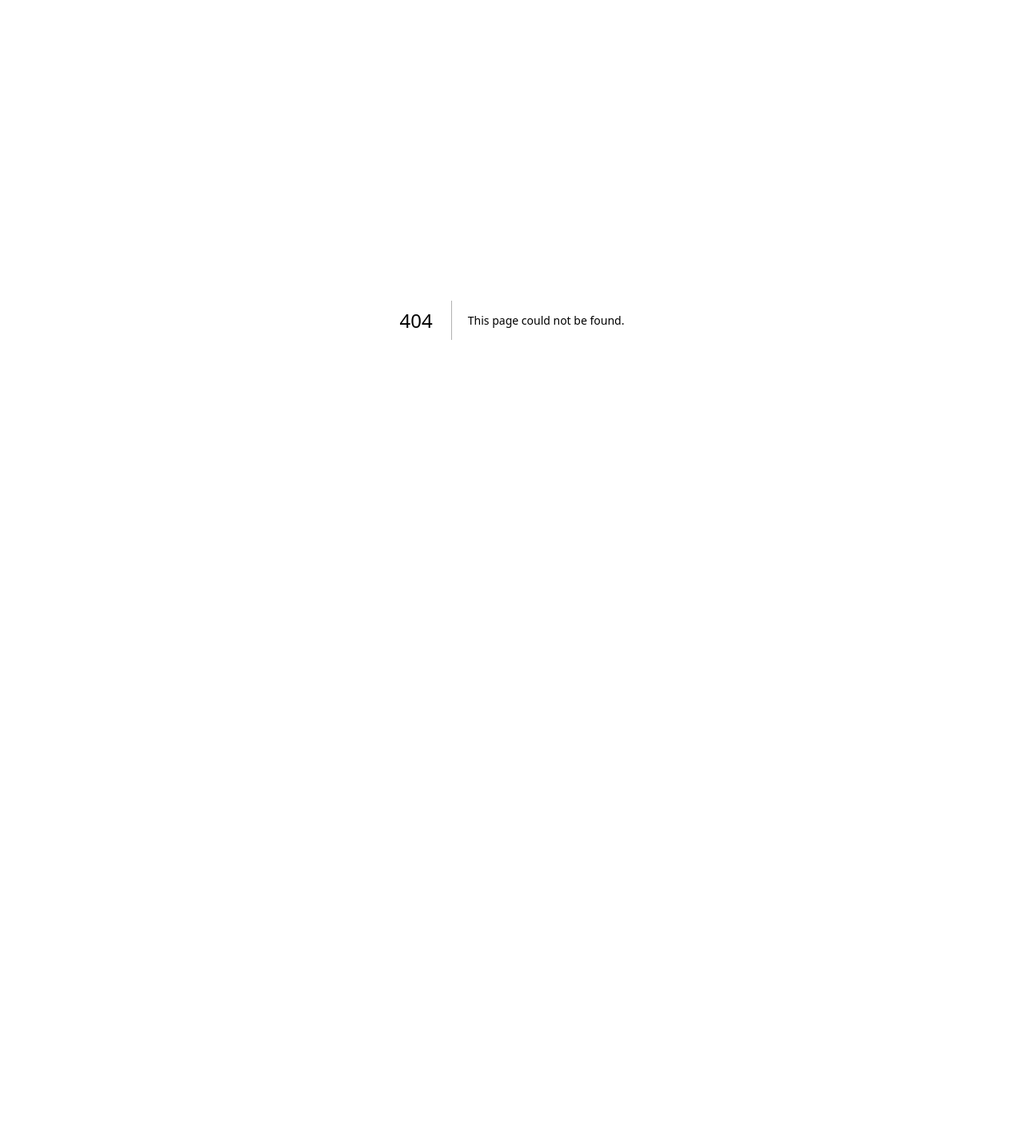
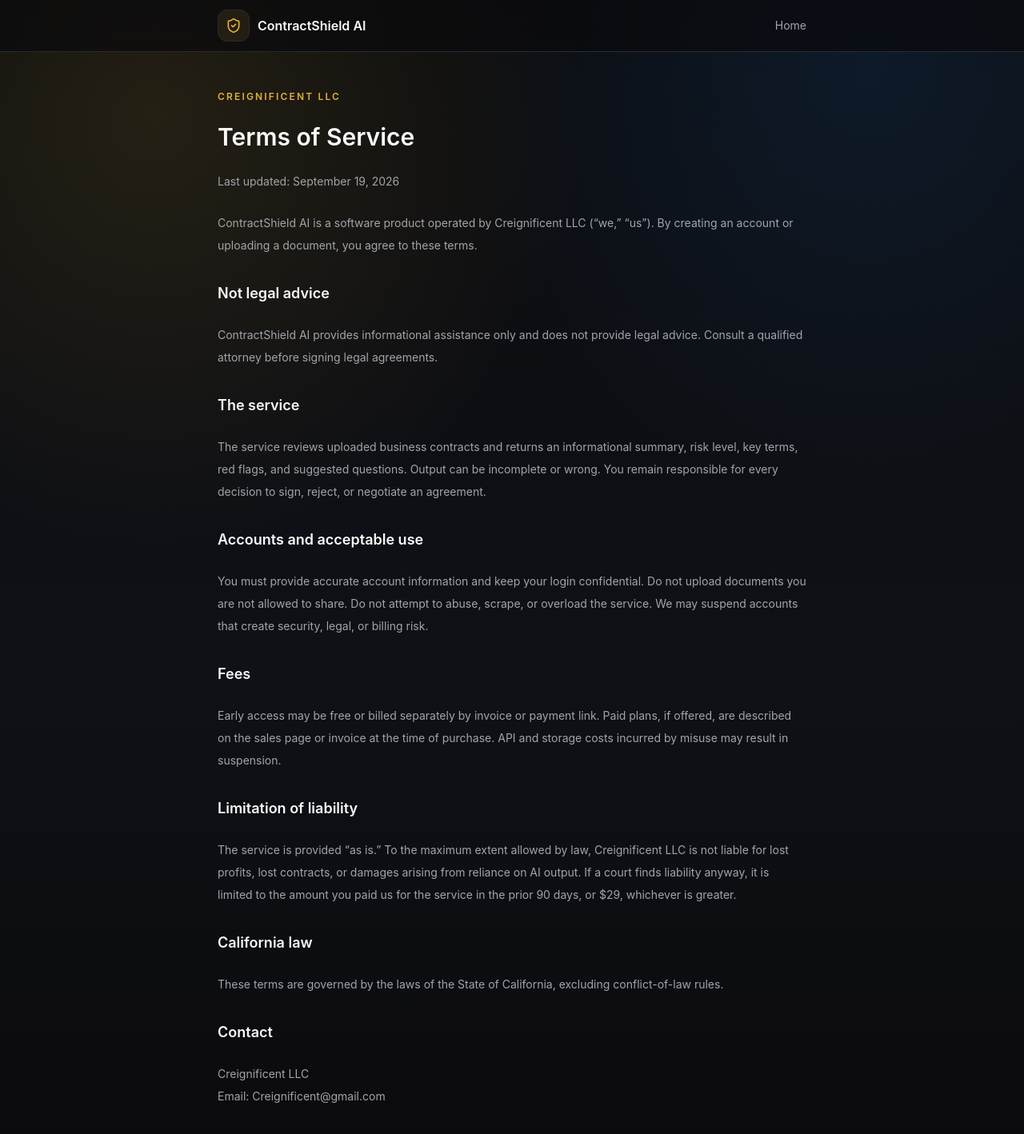
Before and after one commit to CreigT/ContractShield-AI, a Next.js app: page /terms in a window 1280 px wide. Before the commit this address had no page. Shown: the top 1418 px of the page at 80% size. Before the commit the page ends 800 px from the top, so only its background shows below. Built offline with nearby package versions, Linux system fonts and the light colour scheme.

Commit message:
Harden ContractShield for production deploy: API auth, rate limits, legal pages, security headers

```diff
--- /dev/null
+++ b/src/app/privacy/page.tsx
@@ -0,0 +1,66 @@
+import Link from "next/link";
+import { BrandMark } from "@/components/brand/shield-logo";
+
+export const metadata = {
+  title: "Privacy Policy | ContractShield AI",
+  description: "How ContractShield AI handles contract files and account data.",
+};
+
+export default function PrivacyPage() {
+  return (
+    <main className="enterprise-bg min-h-screen">
+      <header className="border-b border-white/10 bg-[#0B0B0D]/70 backdrop-blur-xl">
+        <div className="mx-auto flex h-16 max-w-3xl items-center justify-between px-4">
+          <Link href="/" aria-label="ContractShield AI home">
+            <BrandMark />
+          </Link>
+          <Link className="text-sm text-muted-foreground hover:text-foreground" href="/">
+            Home
+          </Link>
+        </div>
+      </header>
+      <article className="mx-auto max-w-3xl space-y-6 px-4 py-12 text-sm leading-7 text-muted-foreground">
+        <p className="text-xs font-semibold uppercase tracking-[0.18em] text-primary">Creignificent LLC</p>
+        <h1 className="text-3xl font-semibold text-foreground">Privacy Policy</h1>
+        <p>Last updated: September 19, 2026</p>
+        <p>
+          This policy describes how ContractShield AI, operated by Creignificent LLC, handles information when you use the
+          app.
+        </p>
+        <h2 className="pt-2 text-lg font-semibold text-foreground">What we collect</h2>
+        <ul className="list-disc space-y-2 pl-5">
+          <li>Account data: name, email, and authentication identifiers from email/password or Google sign-in.</li>
+          <li>Contract files you upload, extracted text, and AI reviews generated from those files.</li>
+          <li>Basic technical logs needed to operate and secure the service.</li>
+        </ul>
+        <h2 className="pt-2 text-lg font-semibold text-foreground">How we use it</h2>
+        <p>
+          We use this information to authenticate you, store your documents, generate reviews, prevent abuse, and improve
+          reliability. We do not sell your contracts. Uploaded documents are sent to our AI provider only to produce your
+          requested review.
+        </p>
+        <h2 className="pt-2 text-lg font-semibold text-foreground">Retention</h2>
+        <p>
+          Contract files and reviews remain in your account until you delete them or request deletion by emailing
+          Creignificent@gmail.com. We may keep limited records as required for security, billing, or law.
+        </p>
+        <h2 className="pt-2 text-lg font-semibold text-foreground">Processors</h2>
+        <p>
+          Infrastructure may include Firebase/Google Cloud for auth, database, and file storage; Google Gemini for analysis;
+          and Vercel for hosting. Each processor handles data only to provide that function.
+        </p>
+        <h2 className="pt-2 text-lg font-semibold text-foreground">Your choices</h2>
+        <p>
+          You can access or delete account data by signing in or emailing Creignificent@gmail.com. California residents may
+          request access or deletion of personal information as provided by applicable law.
+        </p>
+        <h2 className="pt-2 text-lg font-semibold text-foreground">Contact</h2>
+        <p>
+          Creignificent LLC
+          <br />
+          Email: Creignificent@gmail.com
+        </p>
+      </article>
+    </main>
+  );
+}
--- /dev/null
+++ b/src/app/terms/page.tsx
@@ -0,0 +1,68 @@
+import Link from "next/link";
+import { BrandMark } from "@/components/brand/shield-logo";
+import { legalDisclaimer } from "@/lib/constants";
+
+export const metadata = {
+  title: "Terms of Service | ContractShield AI",
+  description: "Terms of use for ContractShield AI, a product of Creignificent LLC.",
+};
+
+export default function TermsPage() {
+  return (
+    <main className="enterprise-bg min-h-screen">
+      <header className="border-b border-white/10 bg-[#0B0B0D]/70 backdrop-blur-xl">
+        <div className="mx-auto flex h-16 max-w-3xl items-center justify-between px-4">
+          <Link href="/" aria-label="ContractShield AI home">
+            <BrandMark />
+          </Link>
+          <Link className="text-sm text-muted-foreground hover:text-foreground" href="/">
+            Home
+          </Link>
+        </div>
+      </header>
+      <article className="mx-auto max-w-3xl space-y-6 px-4 py-12 text-sm leading-7 text-muted-foreground">
+        <p className="text-xs font-semibold uppercase tracking-[0.18em] text-primary">Creignificent LLC</p>
+        <h1 className="text-3xl font-semibold text-foreground">Terms of Service</h1>
+        <p>Last updated: September 19, 2026</p>
+        <p>
+          ContractShield AI is a software product operated by Creignificent LLC (“we,” “us”). By creating an account or
+          uploading a document, you agree to these terms.
+        </p>
+        <h2 className="pt-2 text-lg font-semibold text-foreground">Not legal advice</h2>
+        <p>{legalDisclaimer}</p>
+        <h2 className="pt-2 text-lg font-semibold text-foreground">The service</h2>
+        <p>
+          The service reviews uploaded business contracts and returns an informational summary, risk level, key terms, red
+          flags, and suggested questions. Output can be incomplete or wrong. You remain responsible for every decision to
+          sign, reject, or negotiate an agreement.
+        </p>
+        <h2 className="pt-2 text-lg font-semibold text-foreground">Accounts and acceptable use</h2>
+        <p>
+          You must provide accurate account information and keep your login confidential. Do not upload documents you are
+          not allowed to share. Do not attempt to abuse, scrape, or overload the service. We may suspend accounts that
+          create security, legal, or billing risk.
+        </p>
+        <h2 className="pt-2 text-lg font-semibold text-foreground">Fees</h2>
+        <p>
+          Early access may be free or billed separately by invoice or payment link. Paid plans, if offered, are described on
+          the sales page or invoice at the time of purchase. API and storage costs incurred by misuse may result in
+          suspension.
+        </p>
+        <h2 className="pt-2 text-lg font-semibold text-foreground">Limitation of liability</h2>
+        <p>
+          The service is provided “as is.” To the maximum extent allowed by law, Creignificent LLC is not liable for lost
+          profits, lost contracts, or damages arising from reliance on AI output. If a court finds liability anyway, it is
+          limited to the amount you paid us for the service in the prior 90 days, or $29, whichever is greater.
+        </p>
+        <h2 className="pt-2 text-lg font-semibold text-foreground">California law</h2>
+        <p>These terms are governed by the laws of the State of California, excluding conflict-of-law rules.</p>
+        <h2 className="pt-2 text-lg font-semibold text-foreground">Contact</h2>
+        <p>
+          Creignificent LLC
+          <br />
+          Email: Creignificent@gmail.com
+        </p>
+      </article>
+    </main>
+  );
+}
--- /dev/null
+++ b/src/lib/auth-headers.ts
@@ -0,0 +1,14 @@
+import { auth } from "@/lib/firebase";
+
+export async function getAuthHeaders(extra?: HeadersInit): Promise<HeadersInit> {
+  const user = auth.currentUser;
+  if (!user) {
+    throw new Error("Sign in required.");
+  }
+
+  const token = await user.getIdToken();
+  return {
+    ...(extra ?? {}),
+    Authorization: `Bearer ${token}`,
+  };
+}
--- /dev/null
+++ b/src/lib/require-user.ts
@@ -0,0 +1,83 @@
+import { NextResponse } from "next/server";
+
+const WINDOW_MS = 60 * 60 * 1000;
+const MAX_REQUESTS_PER_HOUR = 15;
+
+type RateBucket = { count: number; resetAt: number };
+const rateLimitByUid = new Map<string, RateBucket>();
+
+export type AuthedUser = {
+  uid: string;
+  email?: string;
+};
+
+function unauthorized(message = "Sign in required.") {
+  return NextResponse.json({ error: message }, { status: 401 });
+}
+
+function tooMany(resetAt: number) {
+  const retryMin = Math.max(1, Math.ceil((resetAt - Date.now()) / 60000));
+  return NextResponse.json(
+    { error: `Review limit reached. Try again in about ${retryMin} minute(s).` },
+    { status: 429 },
+  );
+}
+
+function consumeRateLimit(uid: string) {
+  const now = Date.now();
+  const current = rateLimitByUid.get(uid);
+
+  if (!current || now >= current.resetAt) {
+    const next = { count: 1, resetAt: now + WINDOW_MS };
+    rateLimitByUid.set(uid, next);
+    return { ok: true as const };
+  }
+
+  if (current.count >= MAX_REQUESTS_PER_HOUR) {
+    return { ok: false as const, resetAt: current.resetAt };
+  }
+
+  current.count += 1;
+  rateLimitByUid.set(uid, current);
+  return { ok: true as const };
+}
+
+export async function requireUser(request: Request): Promise<AuthedUser | NextResponse> {
+  const header = request.headers.get("authorization") || "";
+  const token = header.startsWith("Bearer ") ? header.slice(7).trim() : "";
+
+  if (!token) {
+    return unauthorized();
+  }
+
+  const apiKey = process.env.NEXT_PUBLIC_FIREBASE_API_KEY;
+  if (!apiKey) {
+    return NextResponse.json({ error: "Server authentication is not configured." }, { status: 500 });
+  }
+
+  const response = await fetch(`https://identitytoolkit.googleapis.com/v1/accounts:lookup?key=${apiKey}`, {
+    method: "POST",
+    headers: { "Content-Type": "application/json" },
+    body: JSON.stringify({ idToken: token }),
+  });
+
+  if (!response.ok) {
+    return unauthorized("Session expired. Sign in again.");
+  }
+
+  const data = (await response.json()) as {
+    users?: Array<{ localId?: string; email?: string }>;
+  };
+  const uid = data.users?.[0]?.localId;
+
+  if (!uid) {
+    return unauthorized("Session expired. Sign in again.");
+  }
+
+  const limit = consumeRateLimit(uid);
+  if (!limit.ok) {
+    return tooMany(limit.resetAt);
+  }
+
+  return { uid, email: data.users?.[0]?.email };
+}
```
